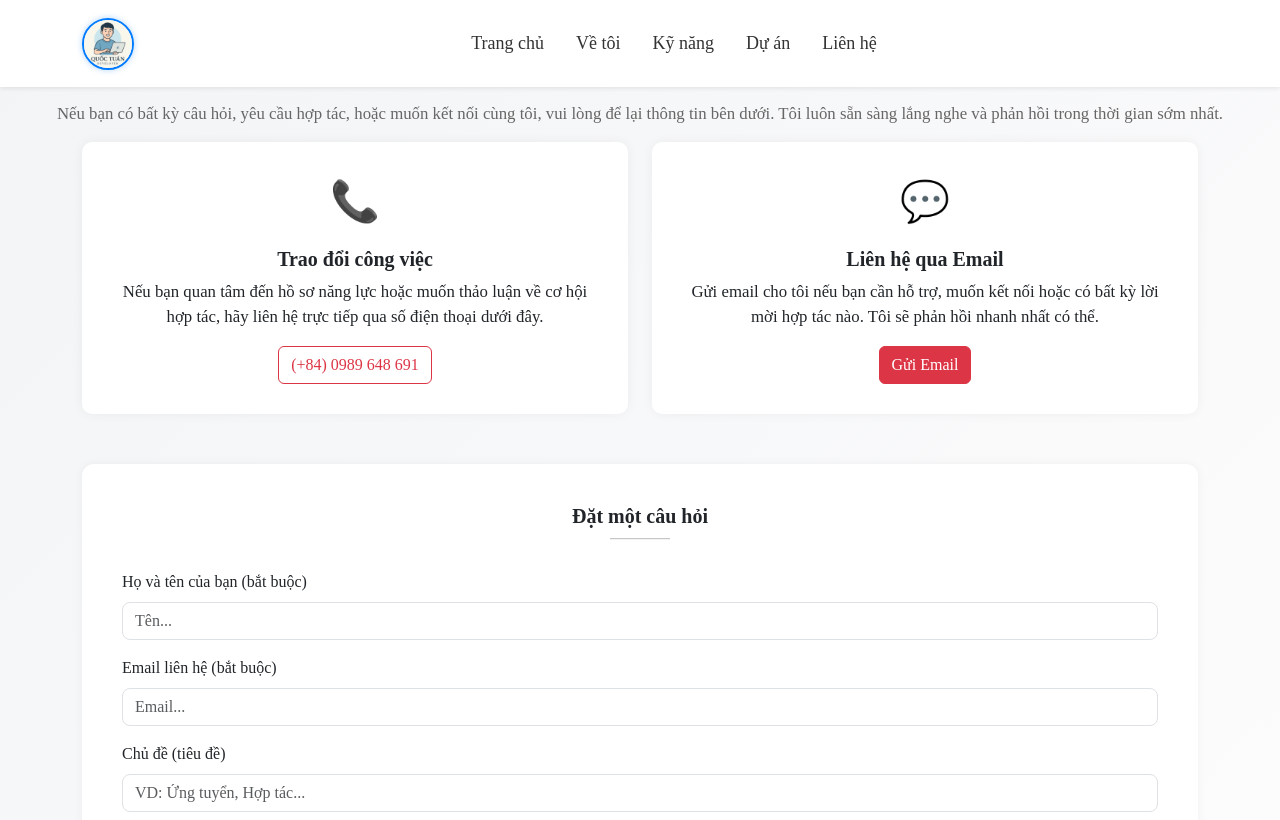
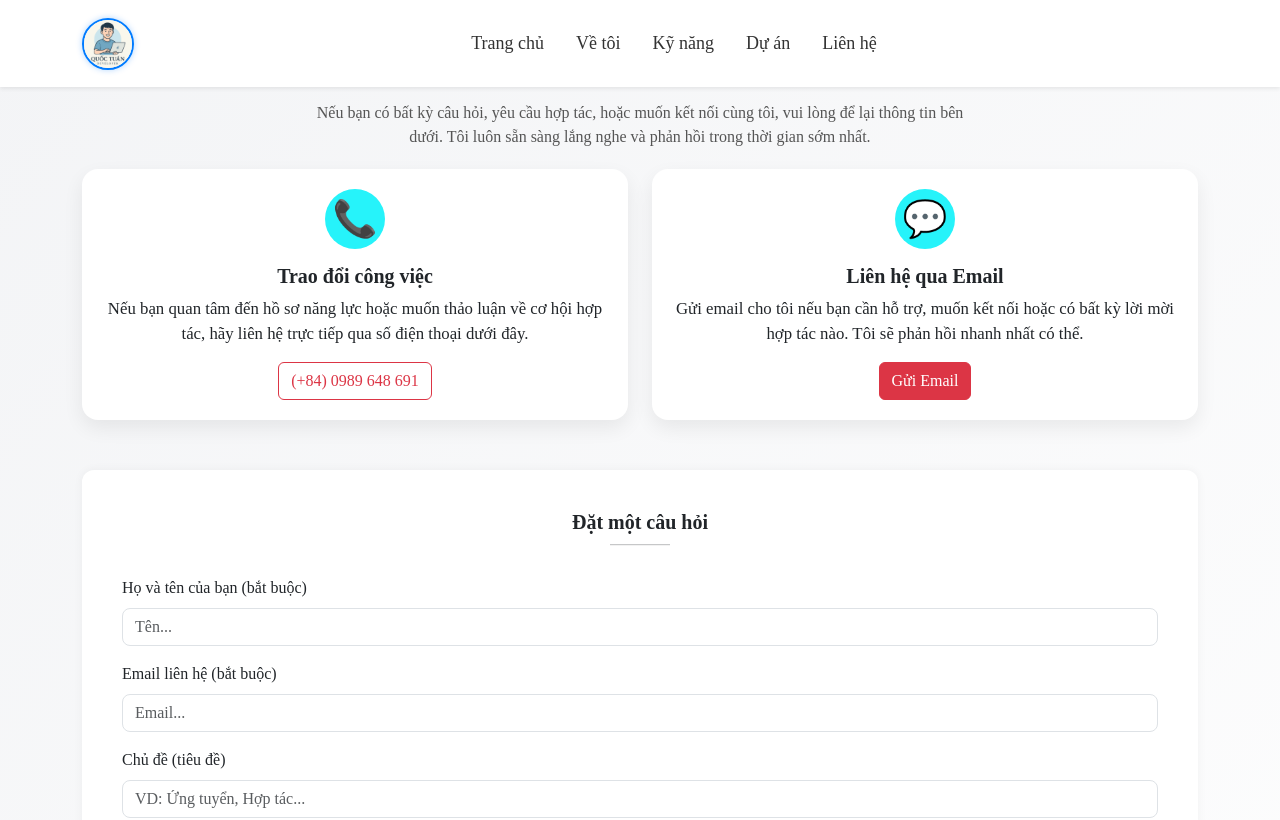
Before and after one commit to Wiken2k3/Wiken-Portfolio, a React (Create React App) app: page /contact in a window 1280 px wide. Shown: the top 820 px of the page. Built offline with nearby package versions, Linux system fonts and the light colour scheme.

Commit message:
icon hover box

```diff
--- a/src/components/ContactSection/ContactSection.css
+++ b/src/components/ContactSection/ContactSection.css
@@ -13,7 +13,11 @@
 }
 
 .contact-header p {
-  color: #666;
+  color: #555;
+  max-width: 680px;
+  margin: 0 auto;
+  font-size: 1rem;
+  padding-bottom: 20px;
 }
 
 .contact-options {
@@ -23,20 +27,29 @@
 
 .contact-box {
   background: #fff;
-  border-radius: 10px;
-  padding: 30px;
+  border-radius: 16px;
+  padding: 20px;
   text-align: center;
-  box-shadow: 0 0 12px rgba(0, 0, 0, 0.05);
-  transition: transform 0.3s;
+  box-shadow: 0 8px 20px rgba(0, 0, 0, 0.07);
+  transition: transform 0.3s ease, box-shadow 0.3s ease;
 }
 
 .contact-box:hover {
-  transform: translateY(-5px);
+  transform: translateY(-8px);
+  box-shadow: 0 12px 24px rgba(0, 0, 0, 0.12);
 }
 
 .contact-box .icon {
-  font-size: 40px;
+  font-size: 36px;
   margin-bottom: 15px;
+  width: 60px;
+  height: 60px;
+  background-color: #26f3fa;
+  color: white;
+  border-radius: 50%;
+  display: inline-flex;
+  align-items: center;
+  justify-content: center;
 }
 
 .contact-form-wrapper {
```
